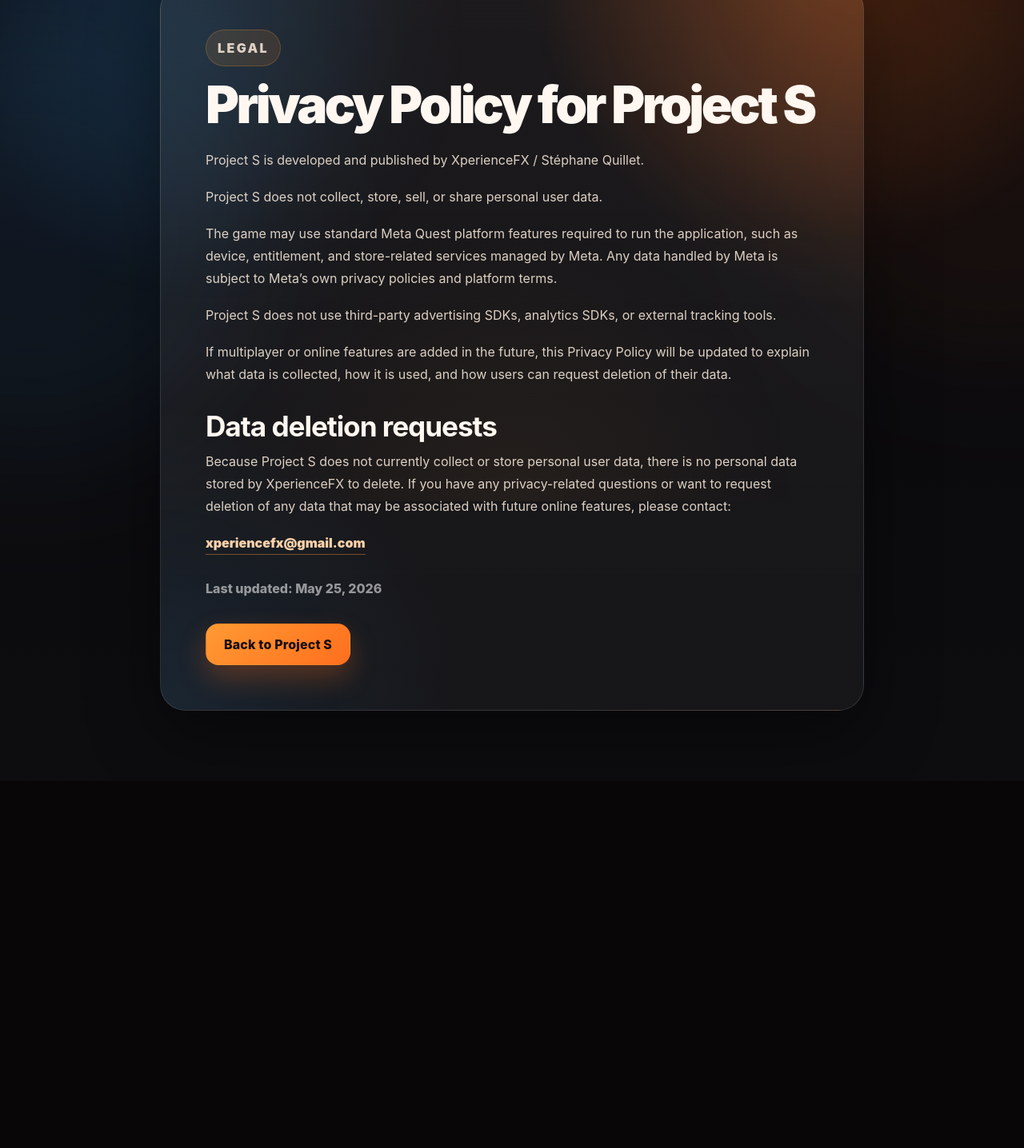
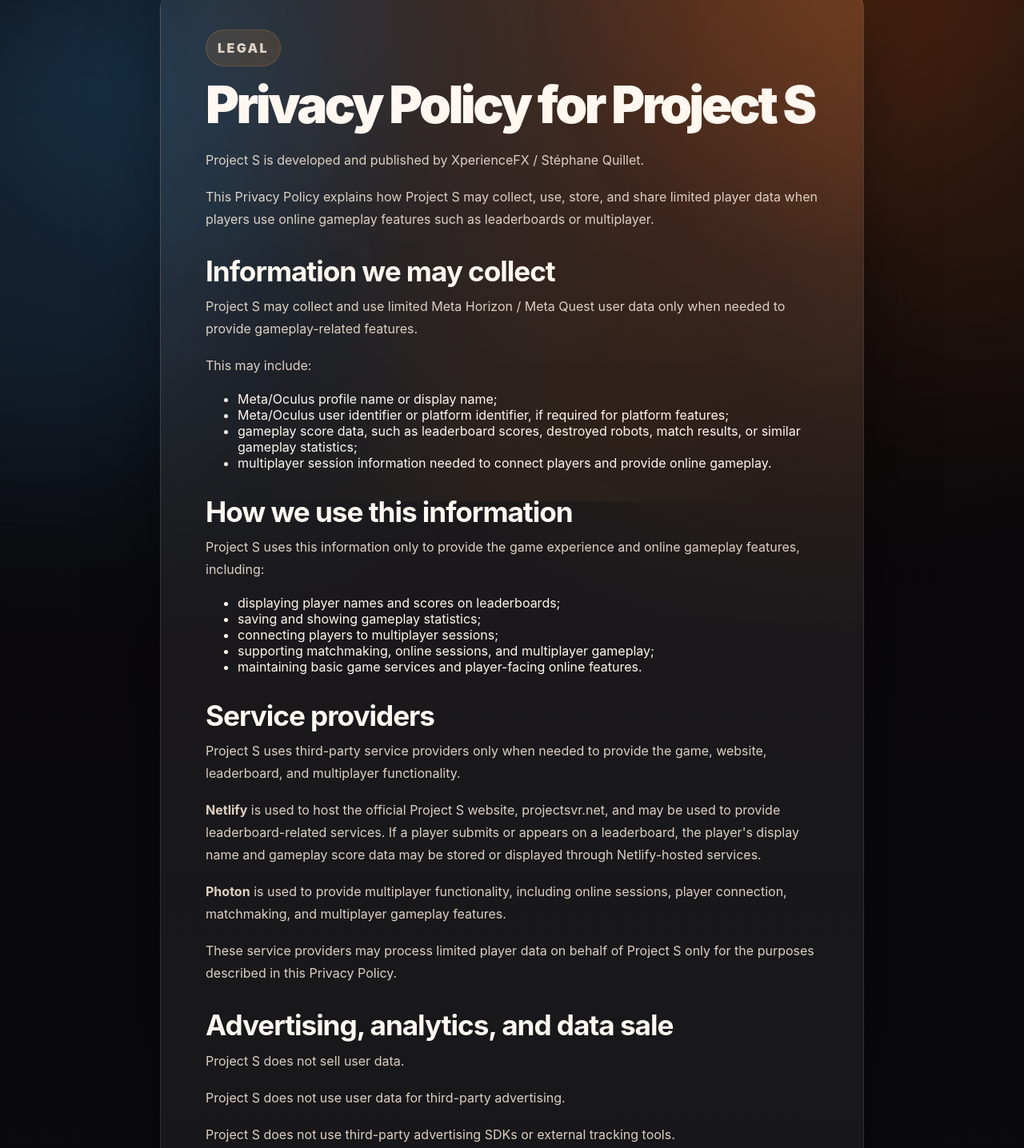
Before and after one commit to darko97400/stupendous-sprinkles-31f2e9, a website: page privacy-policy.html in a window 1280 px wide. Shown: the part 173-1609 px from the top of the page at 80% size. Before the commit the page ends 1150 px from the top, so only its background shows below. Drawn offline with Linux system fonts and the light colour scheme.

Commit message:
Add files via upload

```diff
--- a/privacy-policy.html
+++ b/privacy-policy.html
@@ -37,20 +37,63 @@
 
         <p>Project S is developed and published by XperienceFX / Stéphane Quillet.</p>
 
-        <p>Project S does not collect, store, sell, or share personal user data.</p>
+        <p>This Privacy Policy explains how Project S may collect, use, store, and share limited player data when players use online gameplay features such as leaderboards or multiplayer.</p>
 
-        <p>The game may use standard Meta Quest platform features required to run the application, such as device, entitlement, and store-related services managed by Meta. Any data handled by Meta is subject to Meta’s own privacy policies and platform terms.</p>
+        <h2>Information we may collect</h2>
+        <p>Project S may collect and use limited Meta Horizon / Meta Quest user data only when needed to provide gameplay-related features.</p>
 
-        <p>Project S does not use third-party advertising SDKs, analytics SDKs, or external tracking tools.</p>
+        <p>This may include:</p>
+        <ul>
+          <li>Meta/Oculus profile name or display name;</li>
+          <li>Meta/Oculus user identifier or platform identifier, if required for platform features;</li>
+          <li>gameplay score data, such as leaderboard scores, destroyed robots, match results, or similar gameplay statistics;</li>
+          <li>multiplayer session information needed to connect players and provide online gameplay.</li>
+        </ul>
 
-        <p>If multiplayer or online features are added in the future, this Privacy Policy will be updated to explain what data is collected, how it is used, and how users can request deletion of their data.</p>
+        <h2>How we use this information</h2>
+        <p>Project S uses this information only to provide the game experience and online gameplay features, including:</p>
+        <ul>
+          <li>displaying player names and scores on leaderboards;</li>
+          <li>saving and showing gameplay statistics;</li>
+          <li>connecting players to multiplayer sessions;</li>
+          <li>supporting matchmaking, online sessions, and multiplayer gameplay;</li>
+          <li>maintaining basic game services and player-facing online features.</li>
+        </ul>
+
+        <h2>Service providers</h2>
+        <p>Project S uses third-party service providers only when needed to provide the game, website, leaderboard, and multiplayer functionality.</p>
+
+        <p><strong>Netlify</strong> is used to host the official Project S website, projectsvr.net, and may be used to provide leaderboard-related services. If a player submits or appears on a leaderboard, the player's display name and gameplay score data may be stored or displayed through Netlify-hosted services.</p>
+
+        <p><strong>Photon</strong> is used to provide multiplayer functionality, including online sessions, player connection, matchmaking, and multiplayer gameplay features.</p>
+
+        <p>These service providers may process limited player data on behalf of Project S only for the purposes described in this Privacy Policy.</p>
+
+        <h2>Advertising, analytics, and data sale</h2>
+        <p>Project S does not sell user data.</p>
+        <p>Project S does not use user data for third-party advertising.</p>
+        <p>Project S does not use third-party advertising SDKs or external tracking tools.</p>
+
+        <h2>Data sharing</h2>
+        <p>Project S does not share player data for unrelated purposes. Player data may only be shared with service providers such as Netlify and Photon when needed to provide the website, leaderboard, multiplayer, or other gameplay-related features.</p>
+
+        <h2>Data retention</h2>
+        <p>Leaderboard and gameplay-related data may be stored for as long as needed to provide leaderboard and online gameplay features. Data may be removed when it is no longer needed, when the player requests deletion, or when required by applicable platform rules or law.</p>
 
         <h2>Data deletion requests</h2>
-        <p>Because Project S does not currently collect or store personal user data, there is no personal data stored by XperienceFX to delete. If you have any privacy-related questions or want to request deletion of any data that may be associated with future online features, please contact:</p>
+        <p>Players can request deletion of leaderboard or account-related data associated with Project S by contacting:</p>
 
         <p><a class="privacy-email" href="mailto:xperiencefx@gmail.com">xperiencefx@gmail.com</a></p>
 
-        <p class="privacy-updated">Last updated: May 25, 2026</p>
+        <p>Please include enough information to help us identify the relevant leaderboard or gameplay data, such as your Meta/Oculus display name used in Project S.</p>
+
+        <h2>Children's privacy</h2>
+        <p>Project S is not intended to knowingly collect personal information from children beyond what is required by the Meta Quest platform and gameplay features. If you believe that a child has provided personal information through Project S and you want it removed, please contact us.</p>
+
+        <h2>Changes to this Privacy Policy</h2>
+        <p>This Privacy Policy may be updated if Project S adds, removes, or changes online features, leaderboard systems, multiplayer functionality, service providers, or data practices.</p>
+
+        <p class="privacy-updated">Last updated: May 28, 2026</p>
 
         <div class="privacy-actions">
           <a class="button button-primary" href="index.html#top">Back to Project S</a>
```
